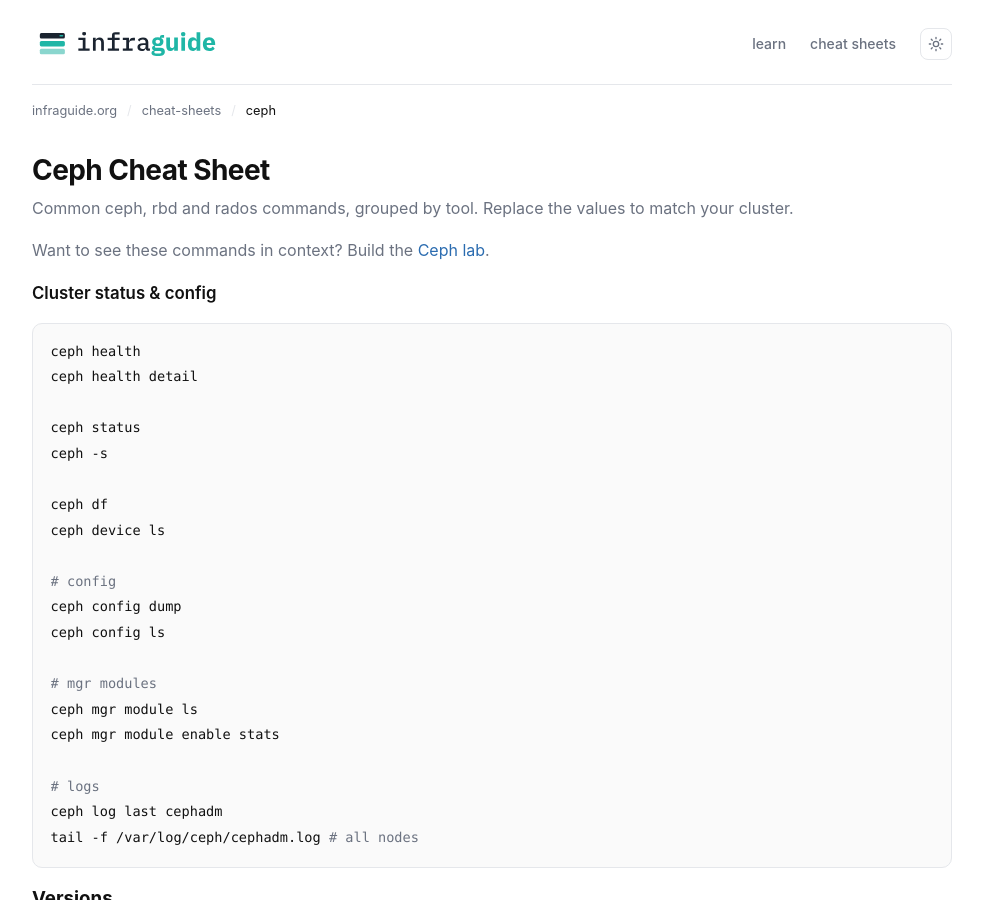
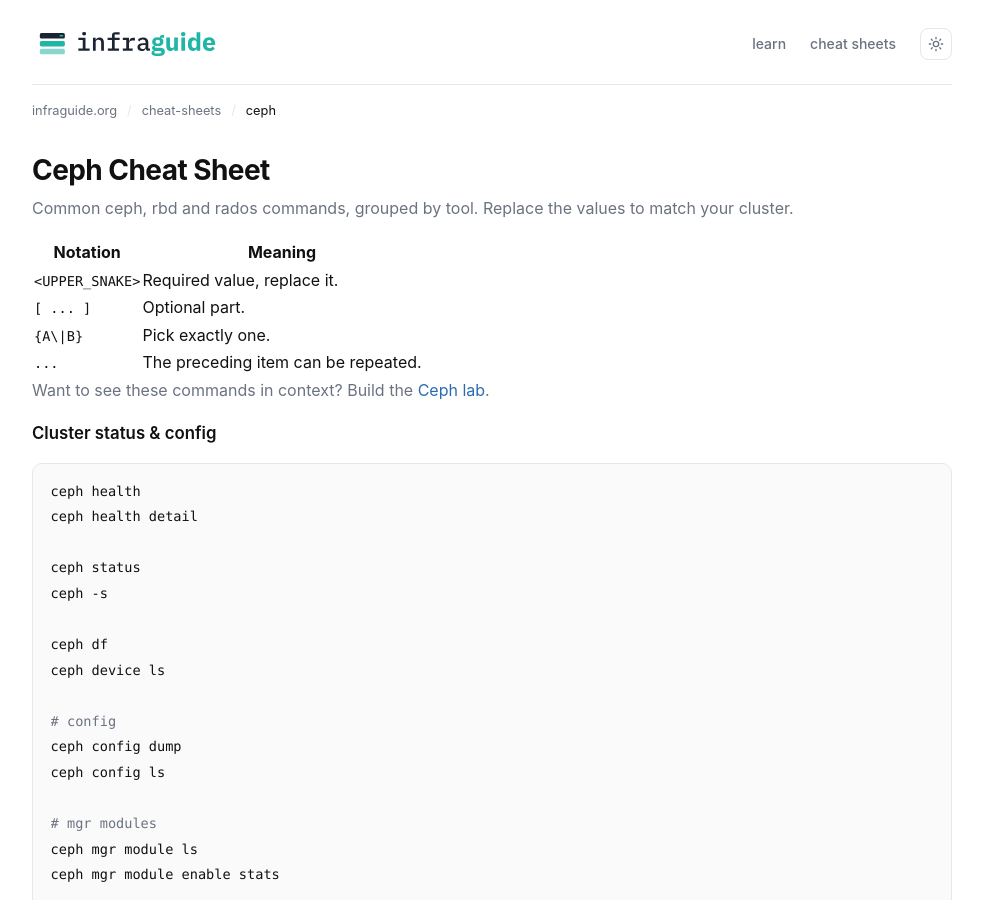
Before and after one commit to codecap/infraguide, a Jekyll site: the page built from cheat-sheets/ceph/index.md, in a window 1280 px wide and 900 px high. Shown: the whole window, without its empty margins (148-1131 px from the left). Built offline with Jekyll 4.4.1, drawn with Linux system fonts in a browser that asks for light colours; comment, search, counter and statistics services are not loaded.

Commit message:
upd: ceph cheat sheet add notation legend
Co-Authored-By: Claude Sonnet 5.5 <noreply@anthropic.com>

```diff
--- a/cheat-sheets/ceph/index.md
+++ b/cheat-sheets/ceph/index.md
@@ -10,6 +10,8 @@ breadcrumbs:
 # Ceph Cheat Sheet
 
 Common ceph, rbd and rados commands, grouped by tool. Replace the values to match your cluster.
+
+{% include cheat-sheet-notation.md %}
 
 Want to see these commands in context? Build the [Ceph lab](/learn/ceph/).
 
```
